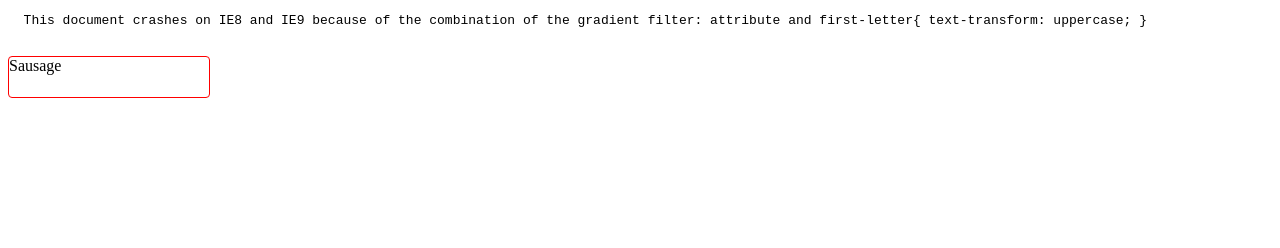
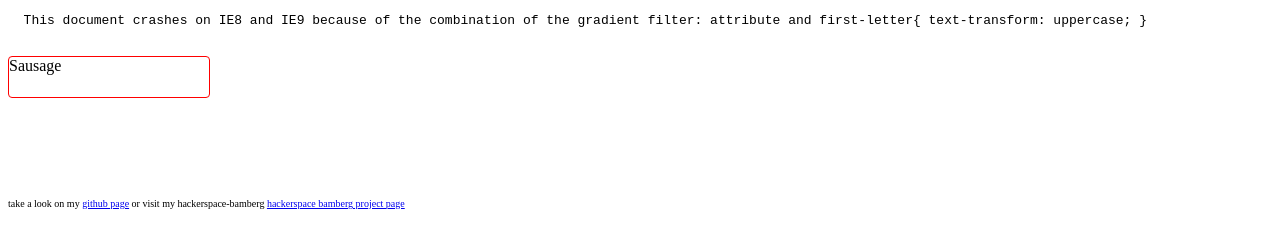
Before and after one commit to schinken/experiments, a plain HTML site: page iecrash/index.html in a window 1280 px wide. Drawn offline with Linux system fonts and the light colour scheme.

Commit message:
added credits

```diff
--- a/iecrash/index.html
+++ b/iecrash/index.html
@@ -21,6 +21,11 @@
   <pre>
   This document crashes on IE8 and IE9 because of the combination of the gradient filter: attribute and first-letter{ text-transform: uppercase; }
   </pre>
-    <div class="trwurst">sausage</div>
+<div class="trwurst">sausage</div>
+
+
+<div style="font-size: 10px; margin-top: 100px">
+  take a look on my <a href="http://github.com/schinken">github page</a> or visit my hackerspace-bamberg <a href="http://shoogle.it">hackerspace bamberg project page</a>
+</div>
 </body>
 </html>
```
